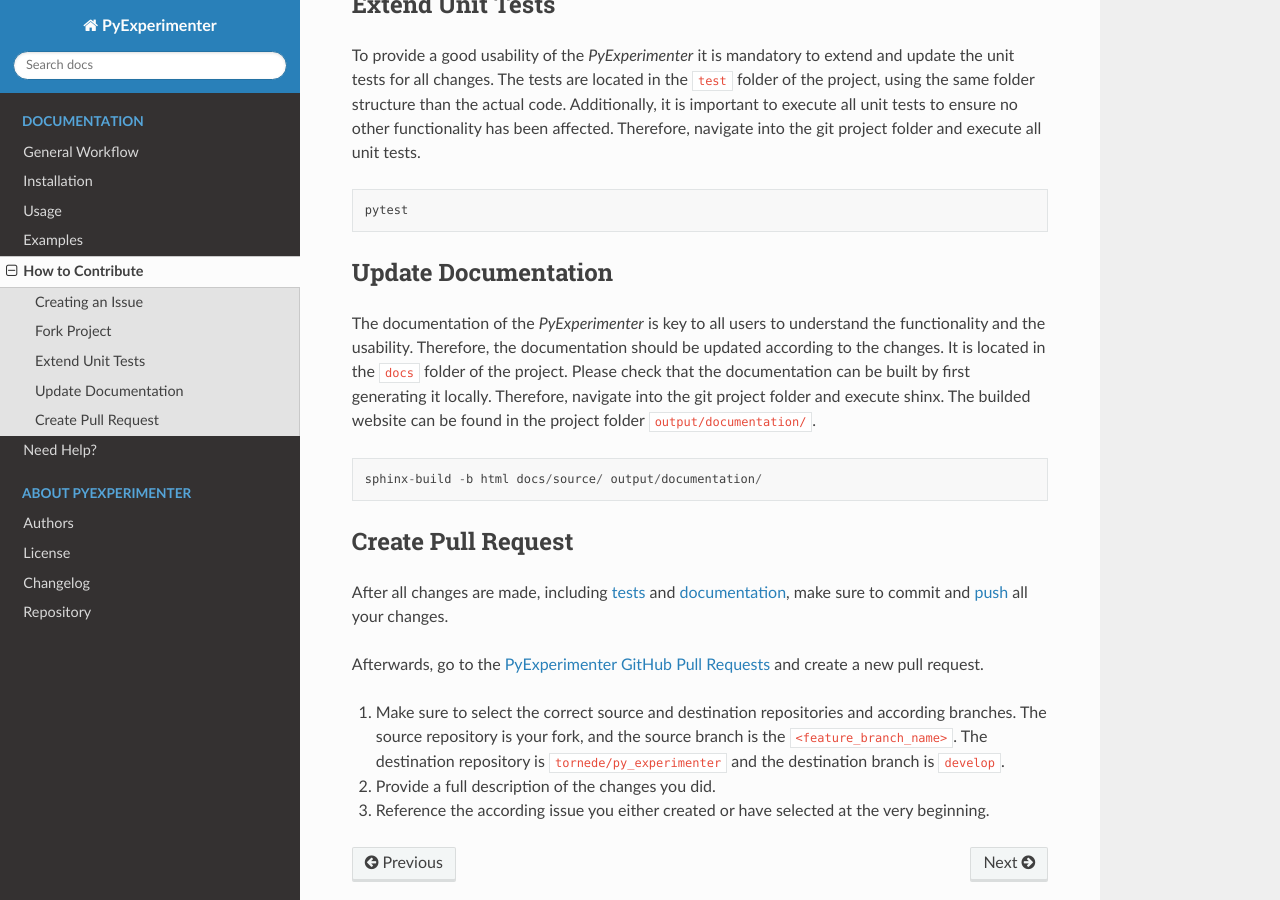
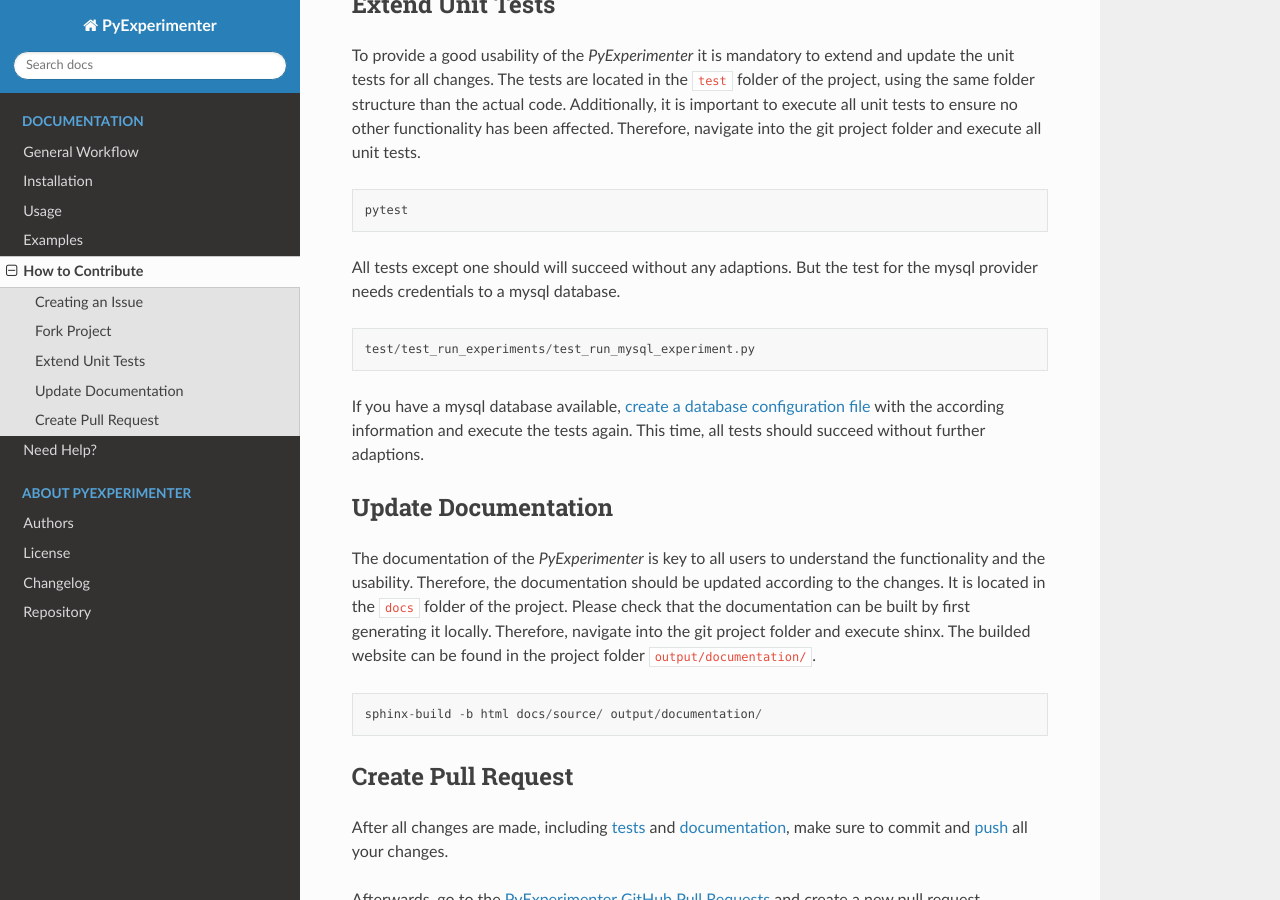
Before and after one commit to tornede/py_experimenter, a Sphinx documentation site: the page built from docs/source/how-to-contribute.rst, in a window 1280 px wide and 900 px high, scrolled down 2166 px. Built offline with Sphinx 7.4.7 and the Read the Docs theme 2.0.0, drawn with Linux system fonts in a browser that asks for light colours; pages that are not in the unit, such as notebooks, are missing from menus.

Commit message:
Add information on how to ensure succeeding tests

```diff
--- a/docs/source/how-to-contribute.rst
+++ b/docs/source/how-to-contribute.rst
@@ -99,6 +99,13 @@
 
         pytest
 
+All tests except one should will succeed without any adaptions. But the test for the mysql provider needs credentials to a mysql database.
+
+.. code-block::
+
+        test/test_run_experiments/test_run_mysql_experiment.py
+
+If you have a mysql database available, `create a database configuration file <create_database_config_file_>`_ with the according information and execute the tests again. This time, all tests should succeed without further adaptions.
 
 
 .. _contribute_update_documentation:
@@ -134,3 +141,4 @@
 .. _github_py_experimenter: https://github.com/tornede/py_experimenter/
 .. _github_py_experimenter_issues: https://github.com/tornede/py_experimenter/issues
 .. _github_py_experimenter_pulls: https://github.com/tornede/py_experimenter/pulls
+.. _create_database_config_file: https://tornede.github.io/py_experimenter/usage.html#database-configuration-file
```
